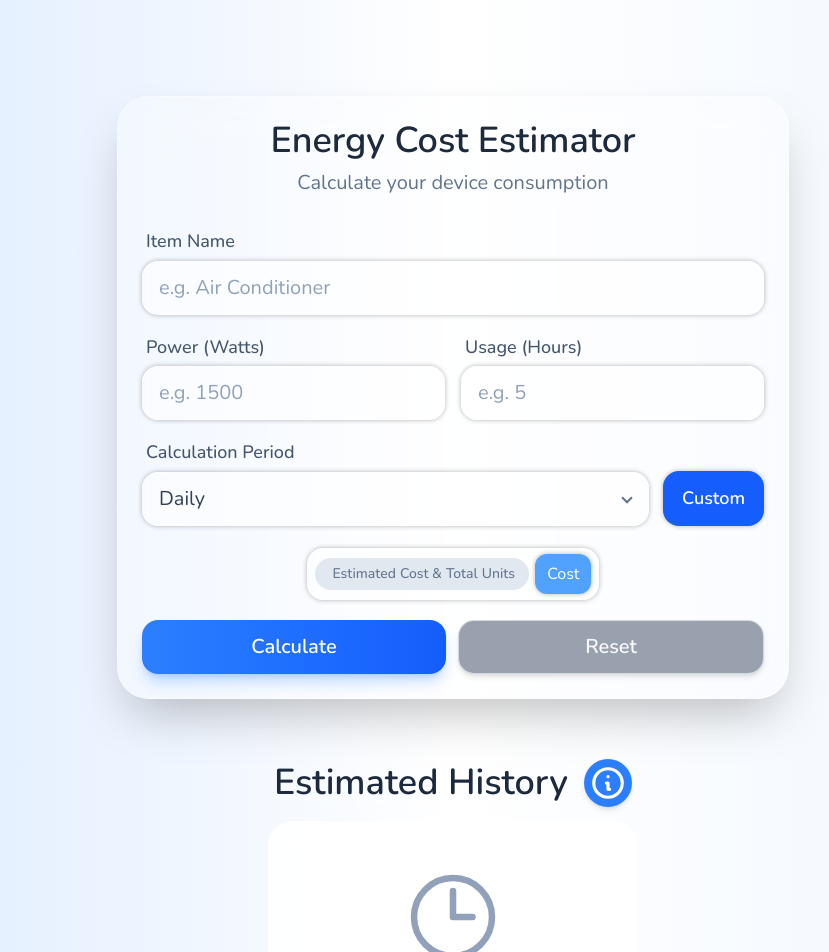
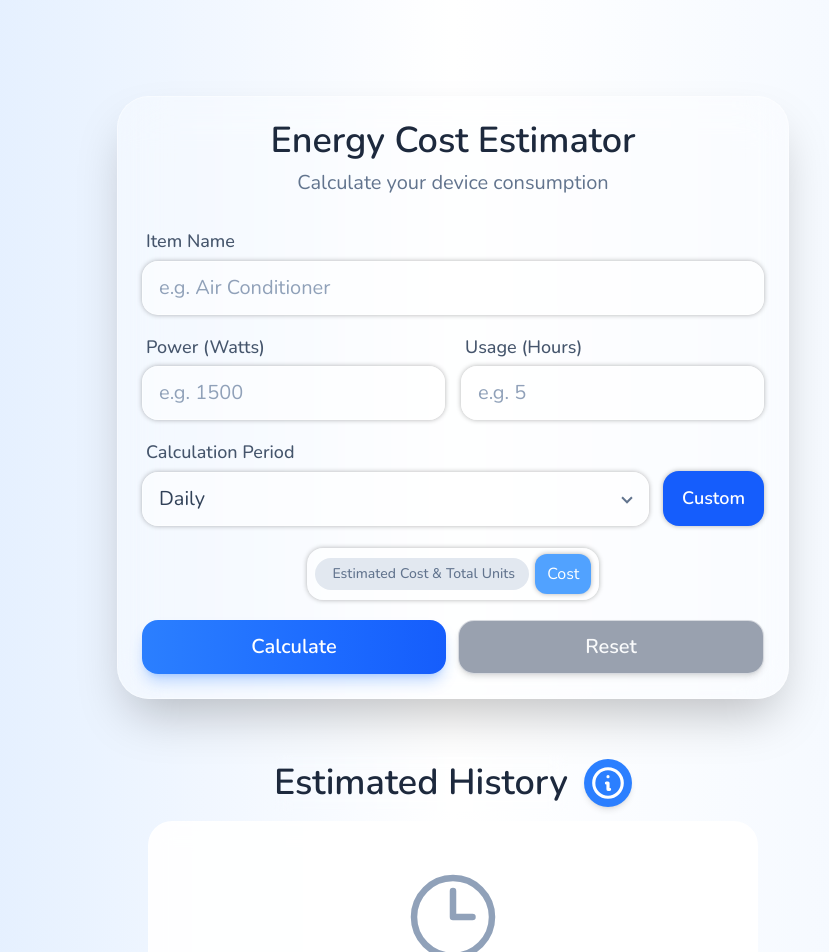
Before and after one commit to talhadevstudio30-lang/electricity-management, a React (Vite) app: page / in a window 1280 px wide. Shown: the top 952 px of the page, without its empty margins (187-1016 px from the left). Built offline with nearby package versions, Linux system fonts and the light colour scheme.

Commit message:
feat: Add new components to display electricity usage results and estimated history.

```diff
--- a/src/Info.jsx
+++ b/src/Info.jsx
@@ -12,7 +12,7 @@ function Info({ total_units, results, total_price }) {
             if (!isNaN(price)) {
                 const calculatedValue = total_units * price;
                 setCalculatedPrice(calculatedValue);
-                if (total_units === 0) {
+                if (results.length === 0) {
                     alert("⚠️ Oops! Please add some items to the form 📝 before calculating the total 💰");
 
                 } else {
@@ -36,7 +36,7 @@ function Info({ total_units, results, total_price }) {
     return (
         <>
             <div>
-                <div className='mt-14 lg:max-w-4xl mx-auto'>
+                <div className='mt-14 lg:max-w-4xl mx-auto sm:px-30 px-0'>
                     <div className="flex mb-2.5 items-center justify-between gap-2 px-1.5">
                         <h2 className="text-3xl md:text-4xl font-semibold text-slate-800 sticky top-0 bg-white/0 backdrop-blur-sm py-2 text-wrap mr-2">
                             Estimated History
```
